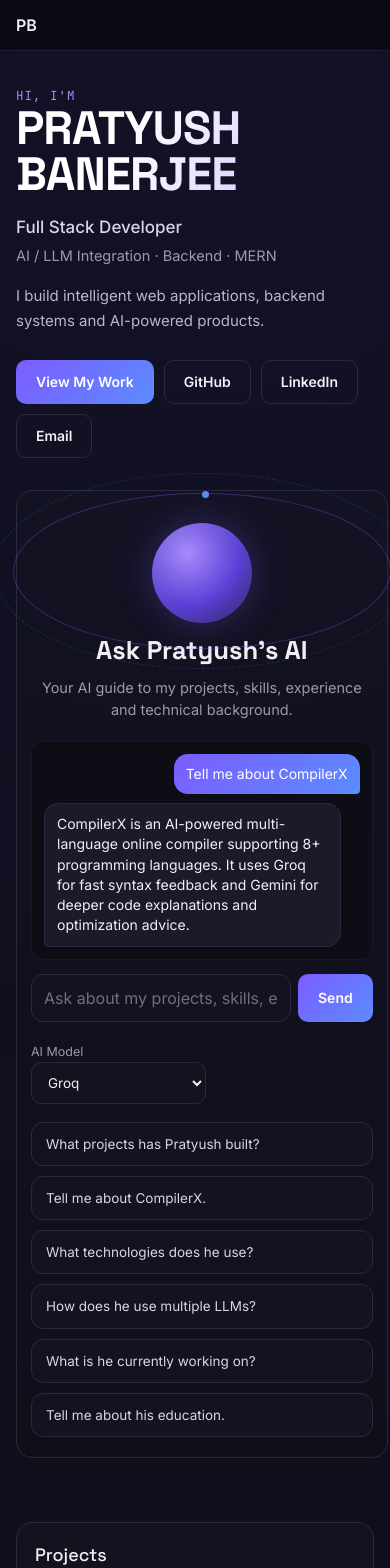
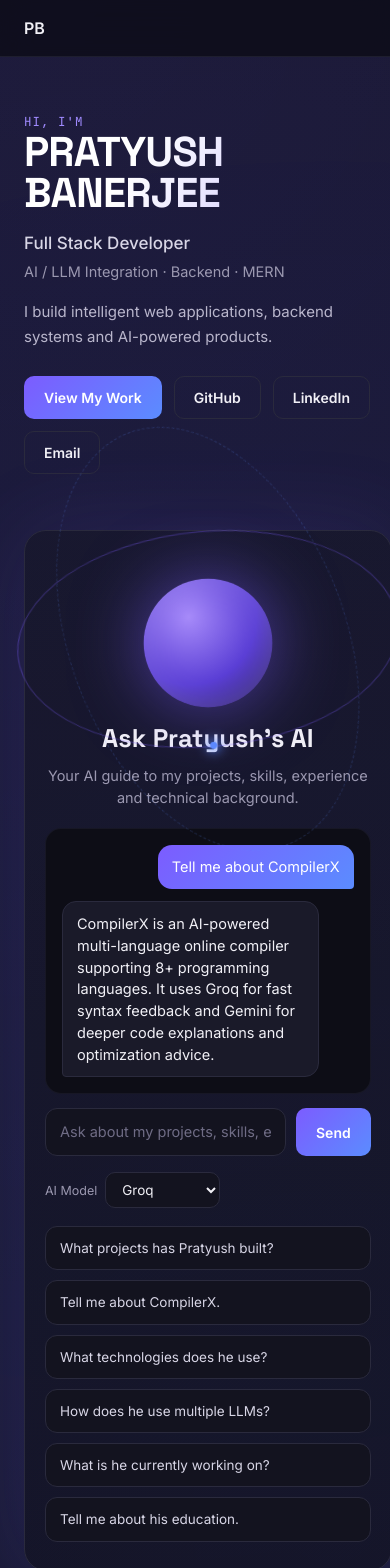
Before and after one commit to CodedBy-Pratyush/pratyush-portfolio, a React (Vite) app in the folder client/: page / in a window 390 px wide. Shown: the top 1568 px of the page. Built offline with nearby package versions, Linux system fonts and the light colour scheme; no server answers.

Commit message:
fix AI model

```diff
--- a/client/src/index.css
+++ b/client/src/index.css
@@ -33,11 +33,9 @@ body {
 ::-webkit-scrollbar {
   width: 10px;
 }
-
 ::-webkit-scrollbar-track {
   background: #0b0b14;
 }
-
 ::-webkit-scrollbar-thumb {
   background: #2a2a3d;
   border-radius: 999px;
@@ -48,6 +46,7 @@ button {
   font-family: inherit;
 }
 
+/* Visible keyboard focus everywhere */
 a:focus-visible,
 button:focus-visible,
 input:focus-visible {
@@ -80,7 +79,6 @@ input:focus-visible {
   top: 0;
   z-index: 50;
   backdrop-filter: blur(14px);
-  -webkit-backdrop-filter: blur(14px);
   background: rgba(11, 11, 20, 0.75);
   border-bottom: 1px solid #1e1e2e;
 }
@@ -201,7 +199,7 @@ input:focus-visible {
 }
 
 /* ---------------------------------------------------
-   AI CORE VISUAL
+   AI CORE VISUAL (signature element)
 --------------------------------------------------- */
 
 .ai-core-stage {
@@ -218,15 +216,8 @@ input:focus-visible {
   width: 128px;
   height: 128px;
   border-radius: 50%;
-  background: radial-gradient(
-    circle at 35% 30%,
-    #a78bfa,
-    #5b3fd6 55%,
-    #241a52 100%
-  );
-  box-shadow:
-    0 0 70px rgba(124, 92, 255, 0.55),
-    inset 0 0 30px rgba(255, 255, 255, 0.15);
+  background: radial-gradient(circle at 35% 30%, #a78bfa, #5b3fd6 55%, #241a52 100%);
+  box-shadow: 0 0 70px rgba(124, 92, 255, 0.55), inset 0 0 30px rgba(255, 255, 255, 0.15);
   animation: pulse-core 3.2s ease-in-out infinite;
 }
 
@@ -259,40 +250,22 @@ input:focus-visible {
 }
 
 @keyframes pulse-core {
-  0%,
-  100% {
-    transform: scale(1);
-  }
-
-  50% {
-    transform: scale(1.05);
-  }
+  0%, 100% { transform: scale(1); }
+  50% { transform: scale(1.05); }
 }
 
 @keyframes spin-ring {
-  from {
-    transform: rotate(0deg);
-  }
-
-  to {
-    transform: rotate(360deg);
-  }
+  from { transform: rotate(0deg); }
+  to { transform: rotate(360deg); }
 }
 
 @keyframes spin-ring-rev {
-  from {
-    transform: rotate(360deg);
-  }
-
-  to {
-    transform: rotate(0deg);
-  }
+  from { transform: rotate(360deg); }
+  to { transform: rotate(0deg); }
 }
 
 @media (prefers-reduced-motion: reduce) {
-  .ai-core,
-  .ai-ring,
-  .ai-ring-outer {
+  .ai-core, .ai-ring, .ai-ring-outer {
     animation: none;
   }
 }
@@ -388,7 +361,6 @@ input:focus-visible {
 
 .chat-input {
   flex: 1;
-  min-width: 0;
   background: #13131f;
   border: 1px solid #2a2a3d;
   color: #f1f0f6;
@@ -441,10 +413,7 @@ input:focus-visible {
   padding: 11px 14px;
   font-size: 13.5px;
   cursor: pointer;
-  transition:
-    border-color 0.15s ease,
-    background 0.15s ease,
-    transform 0.15s ease;
+  transition: border-color 0.15s ease, background 0.15s ease, transform 0.15s ease;
 }
 
 .suggested-card:hover {
@@ -484,9 +453,7 @@ input:focus-visible {
   text-decoration: none;
   color: inherit;
   display: block;
-  transition:
-    border-color 0.2s ease,
-    transform 0.2s ease;
+  transition: border-color 0.2s ease, transform 0.2s ease;
 }
 
 .explore-card:hover {
@@ -638,7 +605,7 @@ input:focus-visible {
 }
 
 /* ---------------------------------------------------
-   EDUCATION / WORK / ACHIEVEMENTS / CONTACT
+   EDUCATION / CURRENT WORK / ACHIEVEMENTS / CONTACT
 --------------------------------------------------- */
 
 .info-card {
@@ -696,249 +663,3 @@ input:focus-visible {
   color: #6f6c85;
   font-size: 13px;
 }
-
-/* ===================================================
-   MOBILE PERFORMANCE
-   =================================================== */
-
-@media (max-width: 767px) {
-
-  /* Lighter background */
-  body {
-    background-image:
-      radial-gradient(
-        circle at 50% 0%,
-        rgba(124, 92, 255, 0.08),
-        transparent 38%
-      );
-  }
-
-  /* Remove expensive blur */
-  .navbar {
-    backdrop-filter: none;
-    -webkit-backdrop-filter: none;
-    background: rgba(11, 11, 20, 0.96);
-  }
-
-  .navbar-inner {
-    padding: 13px 16px;
-  }
-
-  /* Smaller spacing */
-  .section-wrap {
-    padding-left: 16px;
-    padding-right: 16px;
-  }
-
-  .section-pad {
-    padding-top: 64px;
-    padding-bottom: 64px;
-  }
-
-  .hero-grid {
-    gap: 32px;
-    padding-top: 36px;
-    padding-bottom: 28px;
-  }
-
-  .hero-name {
-    font-size: clamp(2.35rem, 12vw, 3.2rem);
-  }
-
-  .hero-actions {
-    gap: 10px;
-  }
-
-  .hero-actions .btn-primary,
-  .hero-actions .btn-secondary {
-    min-height: 44px;
-  }
-
-  /* -----------------------------------------------
-     AI CORE
-     ----------------------------------------------- */
-
-  .ai-core-stage {
-    padding: 12px 0 8px;
-  }
-
-  .ai-core {
-    width: 100px;
-    height: 100px;
-
-    /* Much lighter glow */
-    box-shadow:
-      0 0 35px rgba(124, 92, 255, 0.30),
-      inset 0 0 18px rgba(255, 255, 255, 0.08);
-
-    /* Stop constant animation */
-    animation: none;
-  }
-
-  .ai-ring {
-    inset: -18px;
-
-    /* Stop rotation */
-    animation: none;
-  }
-
-  .ai-ring-outer {
-    inset: -38px;
-
-    /* Stop rotation */
-    animation: none;
-  }
-
-  .ai-ring::before {
-    box-shadow: none;
-  }
-
-  /* -----------------------------------------------
-     AI PANEL
-     ----------------------------------------------- */
-
-  .ai-panel {
-    padding: 20px 14px;
-    border-radius: 16px;
-
-    /* Remove large glow */
-    box-shadow: none;
-  }
-
-  .chat-window {
-    max-height: 300px;
-    padding: 12px;
-    gap: 9px;
-    border-radius: 12px;
-    -webkit-overflow-scrolling: touch;
-  }
-
-  .bubble {
-    max-width: 94%;
-    padding: 10px 12px;
-    font-size: 14px;
-    line-height: 1.45;
-  }
-
-  .chat-form {
-    gap: 7px;
-  }
-
-  .chat-input {
-    min-width: 0;
-
-    /* Prevent mobile browser zoom */
-    font-size: 16px;
-
-    padding: 11px 12px;
-  }
-
-  .provider-row {
-    align-items: stretch;
-  }
-
-  .provider-select {
-    width: 100%;
-    min-height: 42px;
-  }
-
-  /* -----------------------------------------------
-     CARDS
-     ----------------------------------------------- */
-
-  .explore-card,
-  .project-card,
-  .skill-card,
-  .info-card {
-    padding: 18px;
-  }
-
-  .explore-grid,
-  .project-grid,
-  .skills-grid {
-    gap: 12px;
-  }
-
-  /* -----------------------------------------------
-     MOBILE TYPOGRAPHY
-     ----------------------------------------------- */
-
-  .section-title {
-    font-size: clamp(1.7rem, 8vw, 2.2rem);
-    margin-bottom: 24px;
-  }
-
-  /* -----------------------------------------------
-     REMOVE TOUCH DEVICE HOVER EFFECTS
-     ----------------------------------------------- */
-
-  .explore-card:hover,
-  .suggested-card:hover,
-  .btn-primary:hover,
-  .btn-secondary:hover {
-    transform: none;
-  }
-}
-
-/* ===================================================
-   SMALL PHONES
-   =================================================== */
-
-@media (max-width: 380px) {
-
-  .section-wrap {
-    padding-left: 13px;
-    padding-right: 13px;
-  }
-
-  .hero-actions {
-    flex-direction: column;
-  }
-
-  .hero-actions .btn-primary,
-  .hero-actions .btn-secondary {
-    width: 100%;
-    justify-content: center;
-  }
-
-  .ai-panel {
-    padding: 16px 10px;
-  }
-
-  .chat-window {
-    max-height: 260px;
-  }
-
-  .bubble {
-    max-width: 96%;
-    font-size: 13.5px;
-  }
-
-  .project-card,
-  .skill-card,
-  .explore-card,
-  .info-card {
-    padding: 15px;
-  }
-}
-
-/* ===================================================
-   TOUCH DEVICES
-   =================================================== */
-
-@media (hover: none) and (pointer: coarse) {
-
-  .explore-card,
-  .suggested-card,
-  .btn-primary,
-  .btn-secondary {
-    transition: none;
-  }
-
-  .explore-card:hover,
-  .suggested-card:hover,
-  .btn-primary:hover,
-  .btn-secondary:hover {
-    transform: none;
-  }
-}
```
